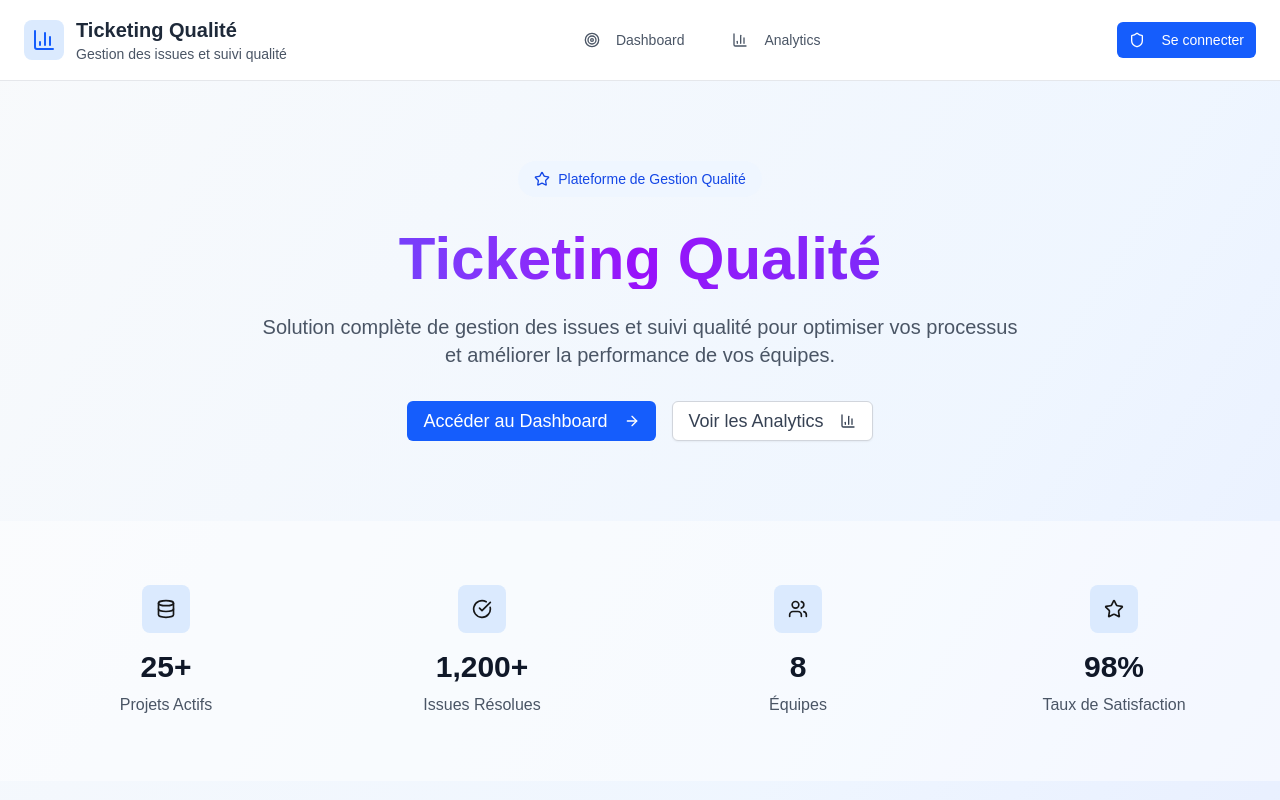
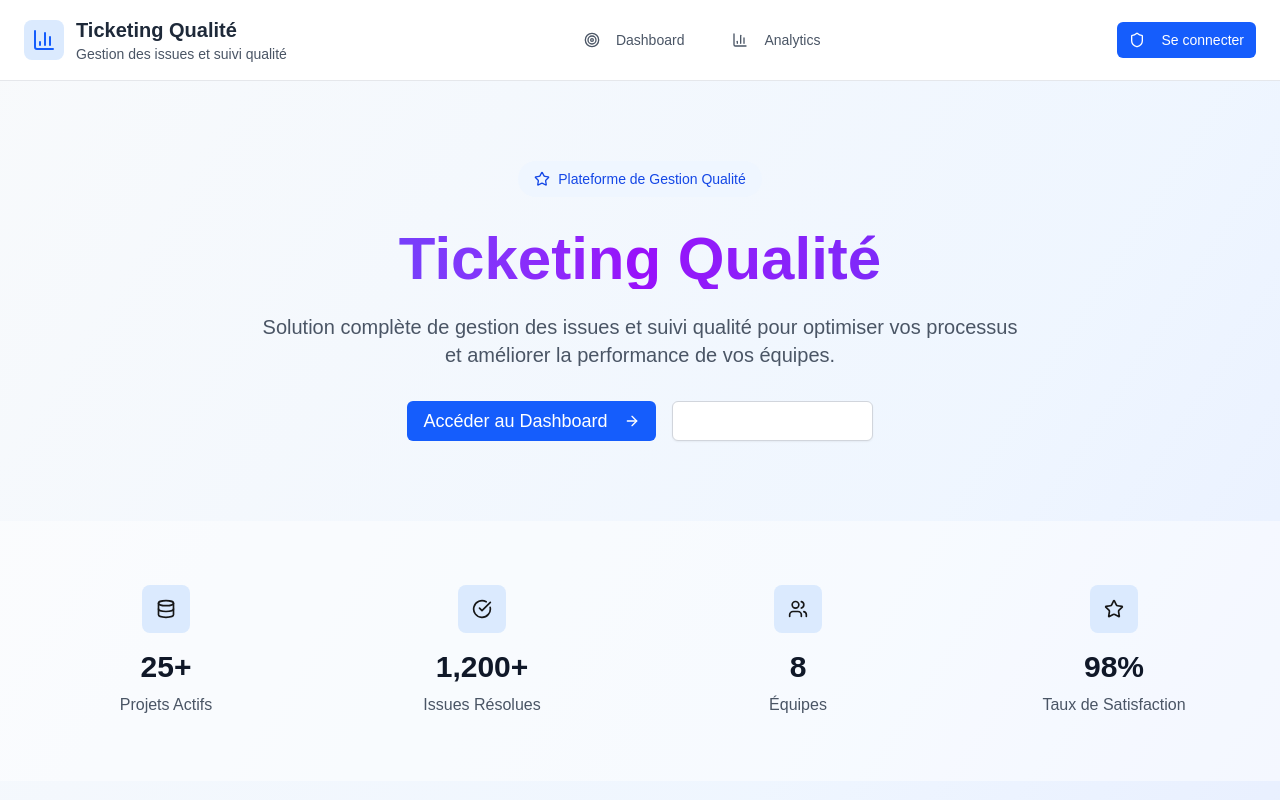
Before and after one commit to GithubESPI/ticketing-qualite, a Next.js app: page / in a window 1280 px wide. Shown: the top 800 px of the page. Built offline with nearby package versions, Linux system fonts and the light colour scheme.

Commit message:
Update button styling on HomePage for improved visibility and user interaction. Change button text color and hover effects to enhance the overall user experience.

```diff
--- a/app/page.tsx
+++ b/app/page.tsx
@@ -144,7 +144,7 @@ export default function HomePage() {
                 size="lg"
                 variant="outline"
                 onClick={() => router.push('/analytics')}
-                className="border-gray-300 text-gray-700 hover:bg-gray-50 px-8 py-4 text-lg"
+                className="border-gray-300 text-white hover:bg-white hover:text-blue-600 px-8 py-4 text-lg"
               >
                 Voir les Analytics
                 <BarChart3 className="w-5 h-5 ml-2" />
```
